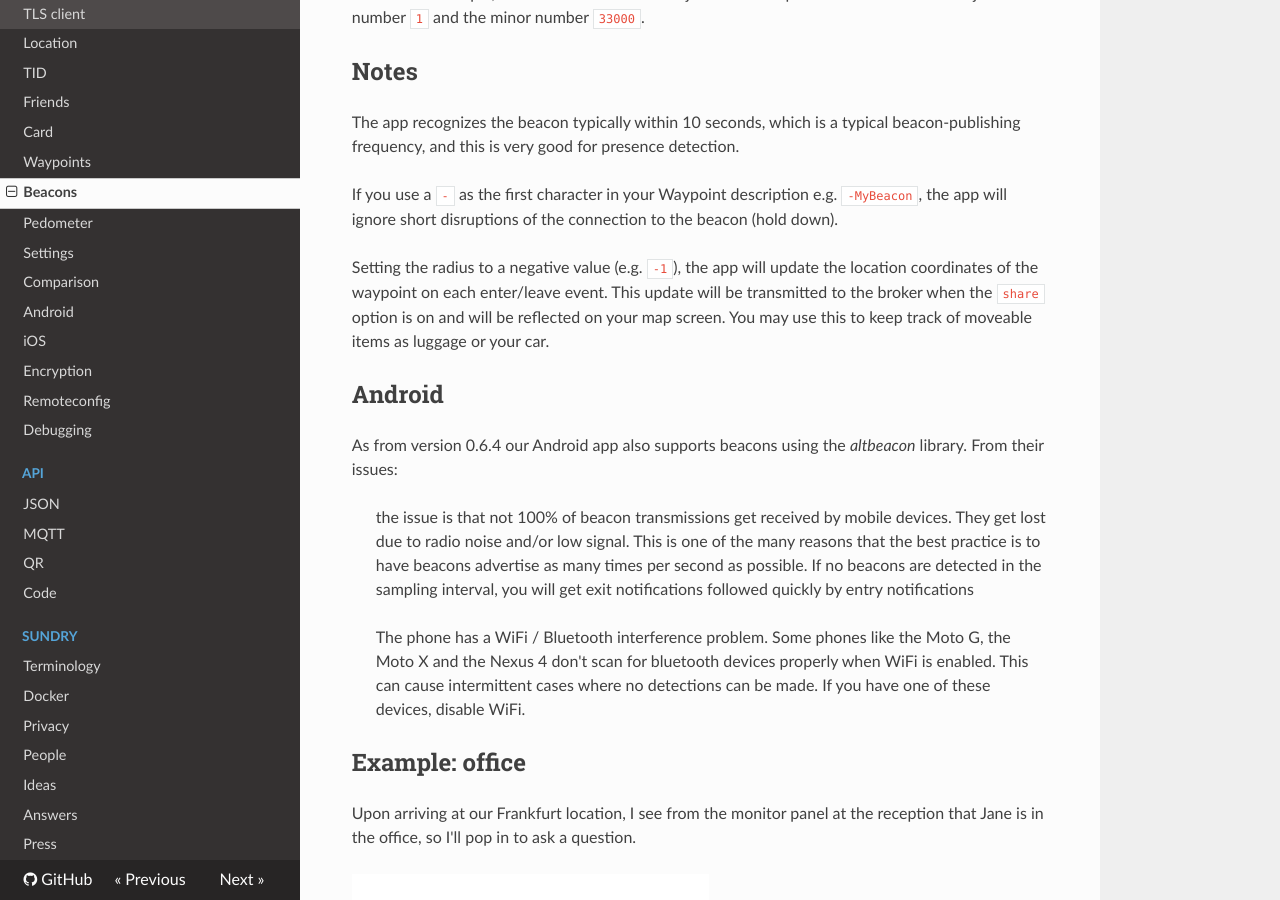
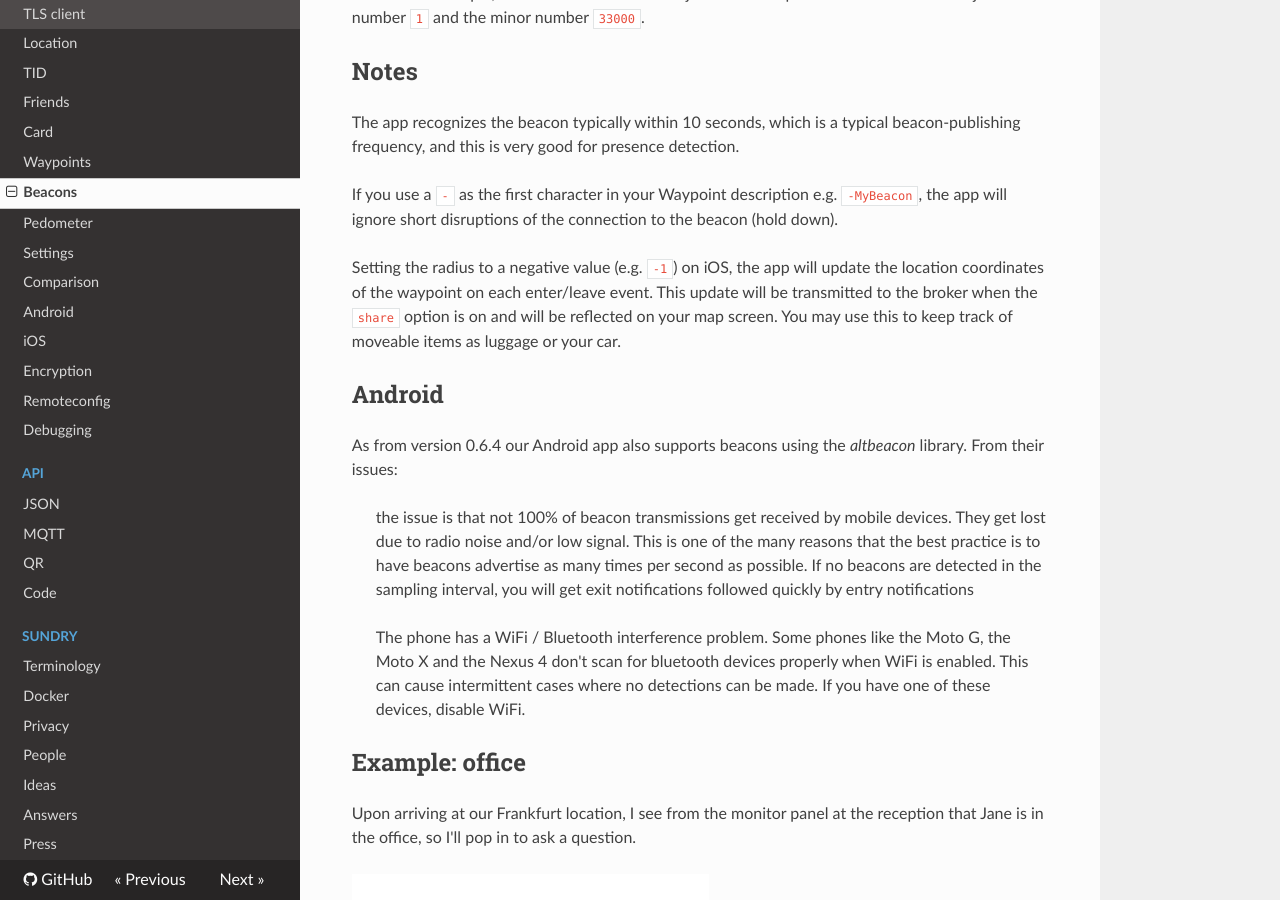
Before and after one commit to owntracks/booklet, an MkDocs documentation site: the page built from docs/features/beacons.md, in a window 1280 px wide and 900 px high, scrolled down 1247 px. Built offline with MkDocs 1.6.1, drawn with Linux system fonts in a browser that asks for light colours; nearby versions of some CDN libraries; old or Windows-style settings are respelled for this version of MkDocs; some of the changed text lies outside the part shown.

Commit message:
negative on iOS only

```diff
--- a/docs/features/beacons.md
+++ b/docs/features/beacons.md
@@ -1,7 +1,7 @@
 ## iBeacons
 
 If you want to monitor an iBeacon region rather than a circular region set the
-radius to zero (`0`) or a negative value, and add the beacon UUID, major, and minor numbers.
+radius to zero (`0`) or a negative value (iOS only), and add the beacon UUID, major, and minor numbers.
 
 ![Beacon configuration](images/b-waypoint-config-ibeacon.jpg)
 
@@ -34,7 +34,7 @@ The app recognizes the beacon typically within 10 seconds, which is a typical be
 
 If you use a `-` as the first character in your Waypoint description e.g. `-MyBeacon`, the app will ignore short disruptions of the connection to the beacon (hold down).
 
-Setting the radius to a negative value (e.g. `-1`), the app will update the location coordinates of the waypoint on each enter/leave event. This update will be transmitted to the broker when the `share` option is on and will be reflected on your map screen. You may use this to keep track of moveable items as luggage or your car.
+Setting the radius to a negative value (e.g. `-1`) on iOS, the app will update the location coordinates of the waypoint on each enter/leave event. This update will be transmitted to the broker when the `share` option is on and will be reflected on your map screen. You may use this to keep track of moveable items as luggage or your car.
 
 ## Android
 
```
